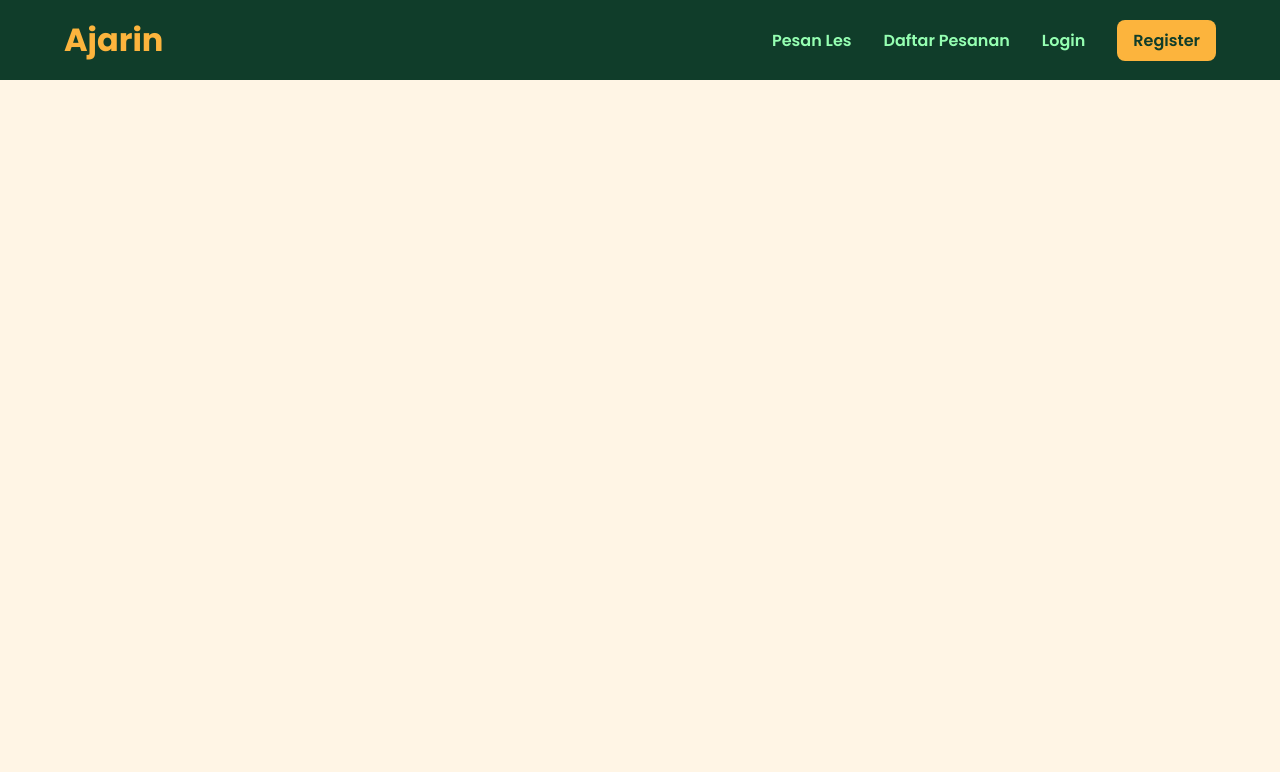
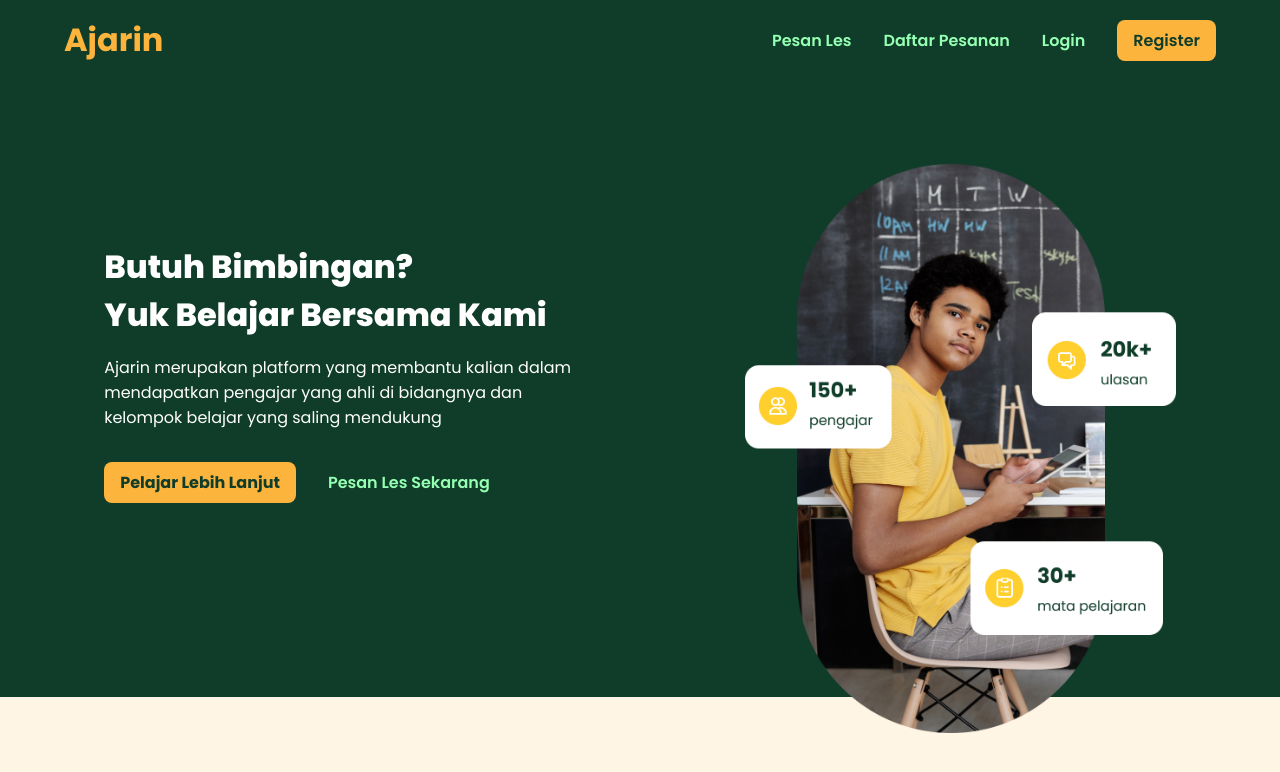
Before and after one commit to Skilvul-FE-29/group-project-front-end, a React (Vite) app: page / in a window 1280 px wide. Shown: the top 772 px of the page. Built offline with nearby package versions, Linux system fonts and the light colour scheme.

Commit message:
menambah homepage dan versi responsif

```diff
--- a/package.json
+++ b/package.json
@@ -12,7 +12,9 @@
     "axios": "^1.1.3",
     "react": "^18.2.0",
     "react-dom": "^18.2.0",
-    "react-router-dom": "^6.4.3"
+    "react-redux": "^8.0.5",
+    "react-router-dom": "^6.4.3",
+    "redux": "^4.2.0"
   },
   "devDependencies": {
     "@types/react": "^18.0.24",
--- a/src/App.jsx
+++ b/src/App.jsx
@@ -2,13 +2,15 @@
 import TeacherList from "./pages/TeacherList";
 import { BrowserRouter, Routes, Route } from "react-router-dom";
 import Navbar from "./components/Navbar";
+import Homepage from "./pages/Homepage";
 
 function App() {
   return (
     <div className="App">
       <BrowserRouter>
+        <Navbar />
         <Routes>
-          <Route path="/" element={<Navbar />} />
+          <Route path="/" element={<Homepage />}></Route>
         </Routes>
       </BrowserRouter>
     </div>
--- /dev/null
+++ b/src/pages/Homepage.jsx
@@ -0,0 +1,26 @@
+import React from 'react'
+import { Link } from 'react-router-dom'
+import HeroImg from '../images/Hero.png'
+import '../styles/homepage.css'
+
+const Homepage = () => {
+    return (
+        <section id='homepage'>
+            <div className='homepage-container'>
+                <div className='homepage-desc'>
+                    <h1>Butuh Bimbingan? <br /> Yuk Belajar Bersama Kami</h1>
+                    <p>Ajarin merupakan platform yang membantu kalian dalam mendapatkan pengajar yang ahli di bidangnya dan kelompok belajar yang saling mendukung</p>
+                    <div className='homepage-btn'>
+                        <Link>Pesan Les Sekarang</Link>
+                        <Link to='/'>Pelajar Lebih Lanjut</Link>
+                    </div>
+                </div>
+                <div className='homepage-img'>
+                    <img src={HeroImg} alt="" />
+                </div>
+            </div>
+        </section>
+    )
+}
+
+export default Homepage
--- /dev/null
+++ b/src/styles/homepage.css
@@ -0,0 +1,96 @@
+#homepage {
+    width: 100%;
+    color: white;
+    display: flex;
+    flex-direction: column;
+    align-items: center;
+    justify-content: center;
+    padding-bottom: 64px;
+}
+
+.homepage-container {
+    padding: 24px;
+    background-color: var(--hijau-tua);
+    width: 100%;
+    position: relative;
+    display: flex;
+    flex-direction: column;
+    align-items: center;
+    justify-content: center;
+}
+
+.homepage-desc h1 {
+    font-size: 24px;
+    font-weight: 800;
+    text-align: center;
+}
+
+.homepage-desc p {
+    text-align: center;
+    margin: 16px 0;
+    margin-bottom: 32px;
+}
+
+.homepage-btn {
+    display: flex;
+    flex-direction: column;
+    align-items: center;
+    gap: 16px;
+    margin-bottom: 32px;
+}
+
+.homepage-btn>a:nth-child(1) {
+    color: var(--hijau-muda);
+    font-weight: 600;
+    order: 2;
+}
+
+.homepage-btn>a:nth-child(2) {
+    background-color: var(--orange);
+    font-weight: 700;
+    color: var(--hijau-tua);
+    padding: 8px 16px;
+    border-radius: 8px;
+}
+
+.homepage-img {
+    position: relative;
+    bottom: -60px;
+    max-width: 480px;
+}
+
+@media only screen and (min-width: 1080px) {
+    #homepage {}
+
+    .homepage-container {
+        flex-direction: row;
+        justify-content: space-around;
+    }
+
+    .homepage-desc {
+        width: 480px;
+    }
+
+    .homepage-desc h1 {
+        font-size: 32px;
+    }
+
+    .homepage-desc h1,
+    .homepage-desc p {
+        text-align: left;
+    }
+
+    .homepage-desc p {
+        margin-bottom: 32px;
+    }
+
+    .homepage-btn {
+        flex-direction: row;
+        align-items: center;
+        gap: 32px;
+    }
+
+    .homepage-img {
+        width: 35%;
+    }
+}
--- a/src/styles/navbar.css
+++ b/src/styles/navbar.css
@@ -8,6 +8,7 @@ nav {
     justify-content: space-between;
     align-items: center;
     padding: 16px;
+    z-index: 10;
 }
 
 .nav-logo {
```
Also changed, not shown: src/images/Hero.png (added), 1 other file (tests, documents, lock files or other folders).
